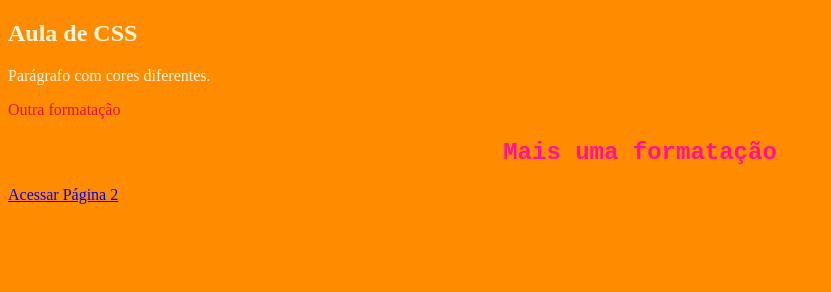
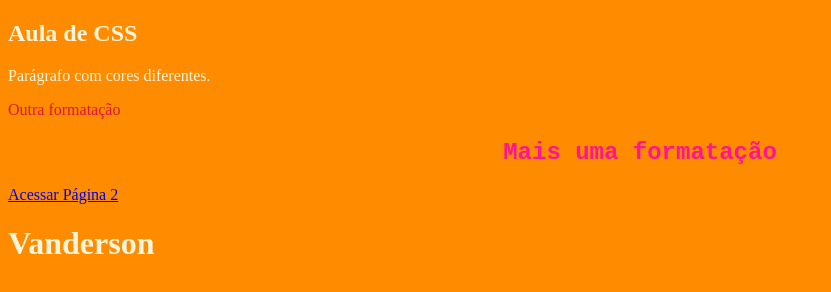
Before and after one commit to Professor-Vanderson/aula_TecWeb, a plain HTML site: page index.html in a window 1280 px wide. Shown: the whole page, without its empty margins (0-831 px from the left). Drawn offline with Linux system fonts and the light colour scheme.

Commit message:
auteração

```diff
--- a/index.html
+++ b/index.html
@@ -14,5 +14,6 @@
     <p class="esquerda">Outra formatação</p>
     <h2 class="formato2">Mais uma formatação</h2>
     <a href="pag2.html">Acessar Página 2</a>
+    <h1> Vanderson </h1>
 </body>
 </html>
```
